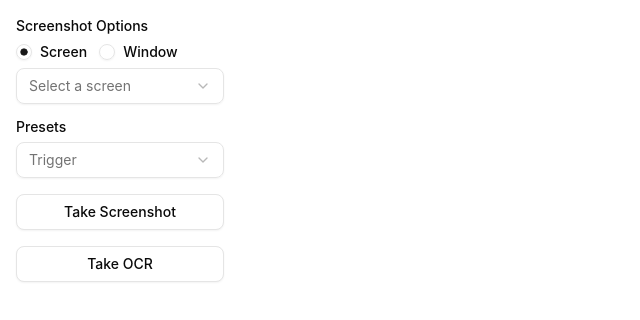
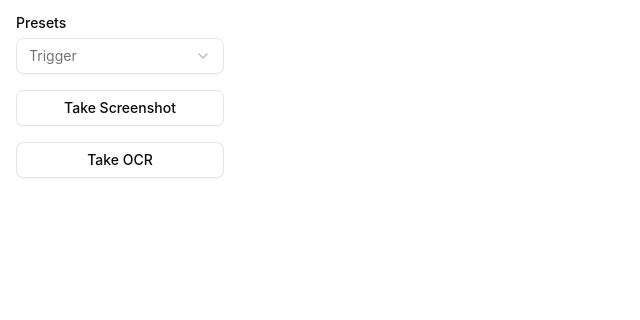
Before and after one commit to jumpcutfindo/fanyi-v2, a React (Vite) app in the folder apps/fanyi/: page / in a window 1280 px wide. Shown: the top 320 px of the page, without its empty margins (0-640 px from the left). Built offline with nearby package versions, Linux system fonts and the light colour scheme.

Commit message:
feat: update screenshot options and components

```diff
--- a/apps/fanyi/src/renderer/App.tsx
+++ b/apps/fanyi/src/renderer/App.tsx
@@ -8,7 +8,6 @@ import {
   SelectItem,
   SelectTrigger,
 } from '@renderer/components/ui/Select';
-import { ScreenshotSettings } from '@renderer/features/screenshot/components/ScreenshotSettings';
 
 function App() {
   const [imageString, setImageString] = useState('');
@@ -34,7 +33,6 @@ function App() {
   return (
     <div className="flex h-full flex-row">
       <div className="flex w-72 flex-col gap-4 p-4">
-        <ScreenshotSettings />
         <div className="flex flex-col gap-2">
           <Label>Presets</Label>
           <Select>
--- a/apps/fanyi/src/renderer/features/screenshot/components/ScreenshotSettings.tsx
+++ /dev/null
@@ -1,111 +0,0 @@
-import {
-  ScreenshotOptions,
-  ScreenshotSource,
-  ScreenshotSourceType,
-} from '@shared/types/screenshot';
-import { useQuery } from '@tanstack/react-query';
-import { useEffect, useMemo, useState } from 'react';
-
-import { Label } from '@renderer/components/ui/Label';
-import { RadioGroup, RadioGroupItem } from '@renderer/components/ui/RadioGroup';
-import {
-  Select,
-  SelectContent,
-  SelectItem,
-  SelectTrigger,
-  SelectValue,
-} from '@renderer/components/ui/Select';
-
-export function ScreenshotSettings() {
-  const [selectedOptions, setSelectedOptions] = useState<ScreenshotOptions>({
-    type: 'screen',
-    id: '',
-    preset: undefined,
-  });
-
-  const { data: sources } = useQuery({
-    queryKey: ['screenshot-sources'],
-    queryFn: () => {
-      return window.api.getScreenshotSources();
-    },
-  });
-
-  const screenSources = useMemo(() => {
-    return sources?.filter((s) => s.type === 'screen');
-  }, [sources]);
-
-  const windowSources = useMemo(() => {
-    return sources?.filter((s) => s.type === 'window');
-  }, [sources]);
-
-  const handleOptionsChange = (options?: ScreenshotOptions) => {
-    if (!options) {
-      return;
-    }
-
-    if (options.type !== selectedOptions.type) {
-      setSelectedOptions({
-        ...options,
-        id:
-          options.type === 'screen'
-            ? screenSources?.[0]?.id
-            : windowSources?.[0]?.id || '',
-      });
-      return;
-    }
-
-    setSelectedOptions(options);
-  };
-
-  const renderSourceItem = (source: ScreenshotSource) => {
-    return (
-      <SelectItem key={source.id} value={source.id}>
-        {source.name}
-      </SelectItem>
-    );
-  };
-
-  return (
-    <div className="flex w-full flex-col gap-2 text-sm">
-      <h1 className="font-medium">Screenshot Options</h1>
-      <RadioGroup
-        className="flex flex-row"
-        value={selectedOptions.type}
-        onValueChange={(value) =>
-          handleOptionsChange({
-            ...selectedOptions,
-            type: value as ScreenshotSourceType,
-            preset: undefined,
-          })
-        }
-      >
-        <div className="flex items-center gap-2">
-          <RadioGroupItem id="screen" value="screen" />
-          <Label htmlFor="screen">Screen</Label>
-        </div>
-        <div className="flex items-center gap-2">
-          <RadioGroupItem id="window" value="window" />
-          <Label htmlFor="window">Window</Label>
-        </div>
-      </RadioGroup>
-
-      <Select
-        value={selectedOptions.id}
-        onValueChange={(value) =>
-          handleOptionsChange({ ...selectedOptions, id: value })
-        }
-      >
-        <SelectTrigger className="w-full">
-          <SelectValue
-            placeholder={`Select a ${selectedOptions?.type === 'screen' ? 'screen' : 'window'}`}
-          />
-        </SelectTrigger>
-        <SelectContent>
-          {selectedOptions.type === 'screen'
-            ? screenSources?.map(renderSourceItem)
-            : windowSources?.map(renderSourceItem)}
-        </SelectContent>
-      </Select>
-    </div>
-  );
-}
--- /dev/null
+++ b/apps/fanyi/src/renderer/features/screenshot/queries/getScreenshotSources.query.ts
@@ -0,0 +1,8 @@
+import { useQuery } from '@tanstack/react-query';
+
+export function useGetScreenshotSources() {
+  return useQuery({
+    queryKey: ['screenshot-sources'],
+    queryFn: () => window.api.getScreenshotSources(),
+  });
+}
--- a/apps/fanyi/src/shared/types/screenshot.ts
+++ b/apps/fanyi/src/shared/types/screenshot.ts
@@ -6,19 +6,19 @@ export interface ScreenshotSource {
   name: string;
 }
 
-type BaseScreenshotOptions = {
-  id: string;
+export type ScreenshotOptions = {
+  type: 'screen' | 'window';
+  sourceId: string;
+  crop?: {
+    x: number;
+    y: number;
+    width: number;
+    height: number;
+  };
 };
 
-interface ScreenScreenshotOptions extends BaseScreenshotOptions {
-  type: 'screen';
-  preset: unknown; // TODO: Implement preset system
+export interface ScreenshotPreset {
+  name: string;
+  description: string;
+  options: ScreenshotOptions;
 }
-
-interface WindowScreenshotOptions extends BaseScreenshotOptions {
-  type: 'window';
-}
-
-export type ScreenshotOptions =
-  | ScreenScreenshotOptions
-  | WindowScreenshotOptions;
```
Also changed, not shown: apps/fanyi/src/renderer/features/screenshot/components/PresetList.tsx (added).
